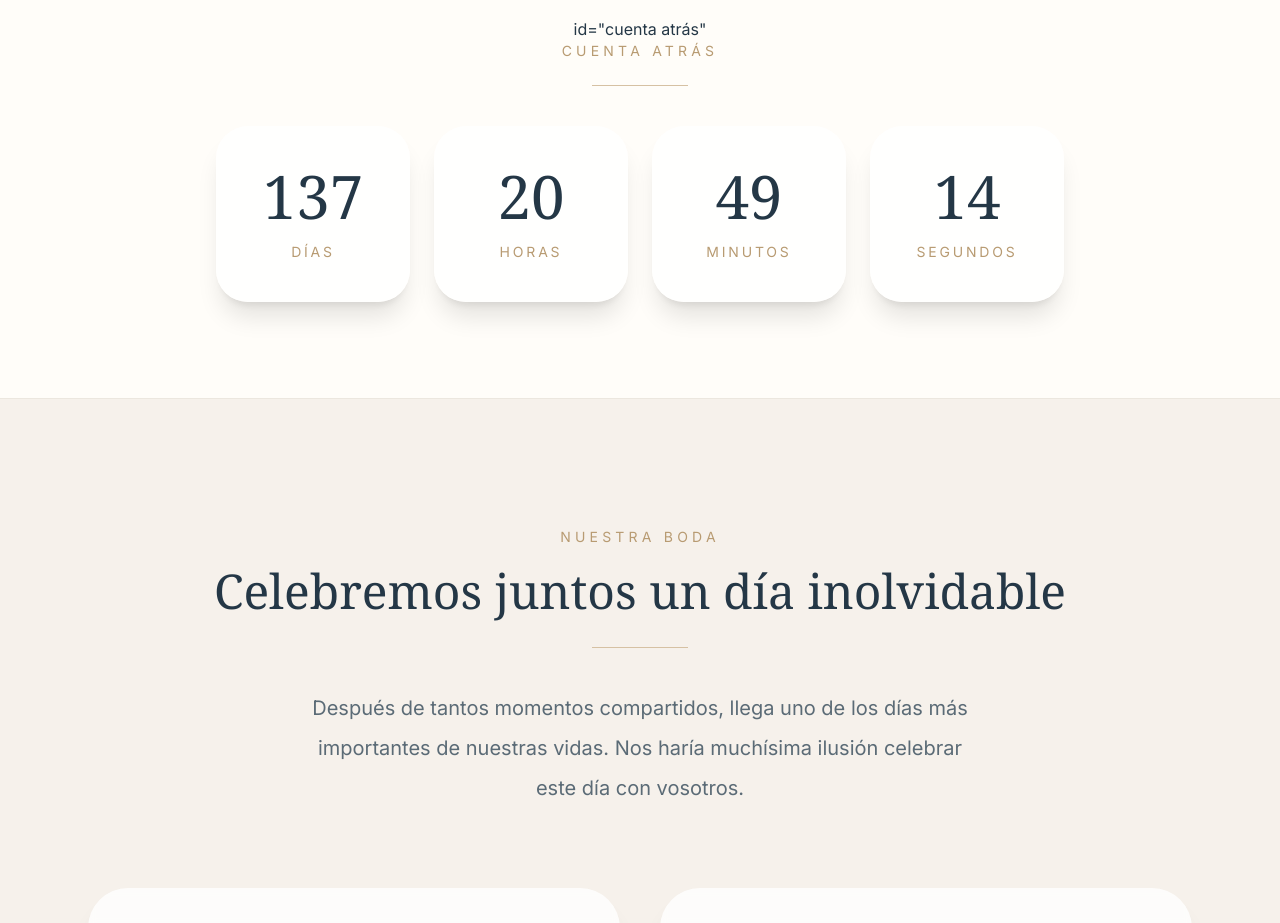
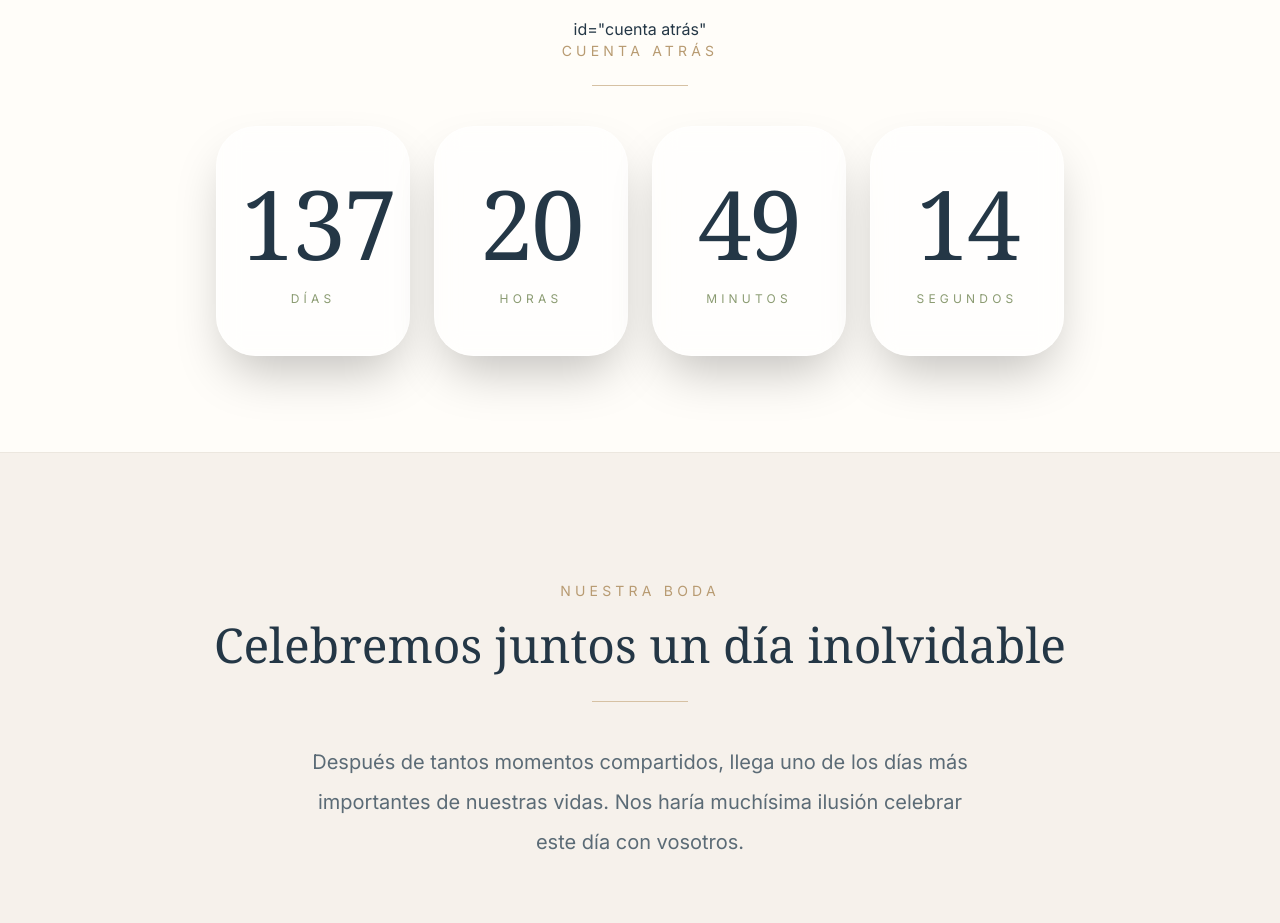
Before and after one commit to migueldevicente7-boop/boda-isabel-miguel, a Next.js app: page / in a window 1280 px wide. Shown: the part 880-1803 px from the top of the page. Built offline with nearby package versions, Linux system fonts and the light colour scheme.

Commit message:
Update page.tsx

```diff
--- a/app/page.tsx
+++ b/app/page.tsx
@@ -165,12 +165,12 @@ export default function Home() {
             ref={(el) => {
               sectionsRef.current[0] = el;
             }}
-            className="fade-scroll bg-white/80 backdrop-blur-sm rounded-[32px] p-10 shadow-xl hover:-translate-y-1 transition duration-500 hover:scale-[1.03] active:scale-[0.98]">
-            <h2 className="text-6xl font-serif">
+            className="fade-scroll bg-white/60 backdrop-blur-md border border-white/40 rounded-[40px] py-12 px-6 shadow-2xl hover:-translate-y-1 transition duration-500 hover:scale-[1.03] active:scale-[0.98]">
+            <h2 className="text-7xl md:text-8xl font-serif tracking-tight text-[#243746]">
               {timeLeft.dias}
             </h2>
 
-            <p className="uppercase tracking-[0.2em] text-sm mt-4 text-[#b89b72]">
+            <p className="uppercase tracking-[0.35em] text-xs mt-5 text-[#8b9b72]">
               Días
             </p>
           </div>
@@ -179,12 +179,12 @@ export default function Home() {
             ref={(el) => {
               sectionsRef.current[1] = el;
             }}
-            className="fade-scroll bg-white/80 backdrop-blur-sm rounded-[32px] p-10 shadow-xl hover:-translate-y-1 transition duration-500 hover:scale-[1.03] active:scale-[0.98]">
-            <h2 className="text-6xl font-serif">
+            className="fade-scroll bg-white/60 backdrop-blur-md border border-white/40 rounded-[40px] py-12 px-6 shadow-2xl hover:-translate-y-1 transition duration-500 hover:scale-[1.03] active:scale-[0.98]">
+            <h2 className="text-7xl md:text-8xl font-serif tracking-tight text-[#243746]">
               {timeLeft.horas}
             </h2>
 
-            <p className="uppercase tracking-[0.2em] text-sm mt-4 text-[#b89b72]">
+            <p className="uppercase tracking-[0.35em] text-xs mt-5 text-[#8b9b72]">
               Horas
             </p>
           </div>
@@ -193,12 +193,12 @@ export default function Home() {
             ref={(el) => {
               sectionsRef.current[2] = el;
             }}
-            className="fade-scroll bg-white/80 backdrop-blur-sm rounded-[32px] p-10 shadow-xl hover:-translate-y-1 transition duration-500 hover:scale-[1.03] active:scale-[0.98]">
-            <h2 className="text-6xl font-serif">
+            className="fade-scroll bg-white/60 backdrop-blur-md border border-white/40 rounded-[40px] py-12 px-6 shadow-2xl hover:-translate-y-1 transition duration-500 hover:scale-[1.03] active:scale-[0.98]">
+            <h2 className="text-7xl md:text-8xl font-serif tracking-tight text-[#243746]">
               {timeLeft.minutos}
             </h2>
 
-            <p className="uppercase tracking-[0.2em] text-sm mt-4 text-[#b89b72]">
+            <p className="uppercase tracking-[0.35em] text-xs mt-5 text-[#8b9b72]">
               Minutos
             </p>
           </div>
@@ -207,12 +207,12 @@ export default function Home() {
             ref={(el) => {
               sectionsRef.current[3] = el;
             }}
-            className="fade-scroll bg-white/80 backdrop-blur-sm rounded-[32px] p-10 shadow-xl hover:-translate-y-1 transition duration-500 hover:scale-[1.03] active:scale-[0.98]">
-            <h2 className="text-6xl font-serif">
+            className="fade-scroll bg-white/60 backdrop-blur-md border border-white/40 rounded-[40px] py-12 px-6 shadow-2xl hover:-translate-y-1 transition duration-500 hover:scale-[1.03] active:scale-[0.98]">
+            <h2 className="text-7xl md:text-8xl font-serif tracking-tight text-[#243746]">
               {timeLeft.segundos}
             </h2>
 
-            <p className="uppercase tracking-[0.2em] text-sm mt-4 text-[#b89b72]">
+            <p className="uppercase tracking-[0.35em] text-xs mt-5 text-[#8b9b72]">
               Segundos
             </p>
           </div>
```
